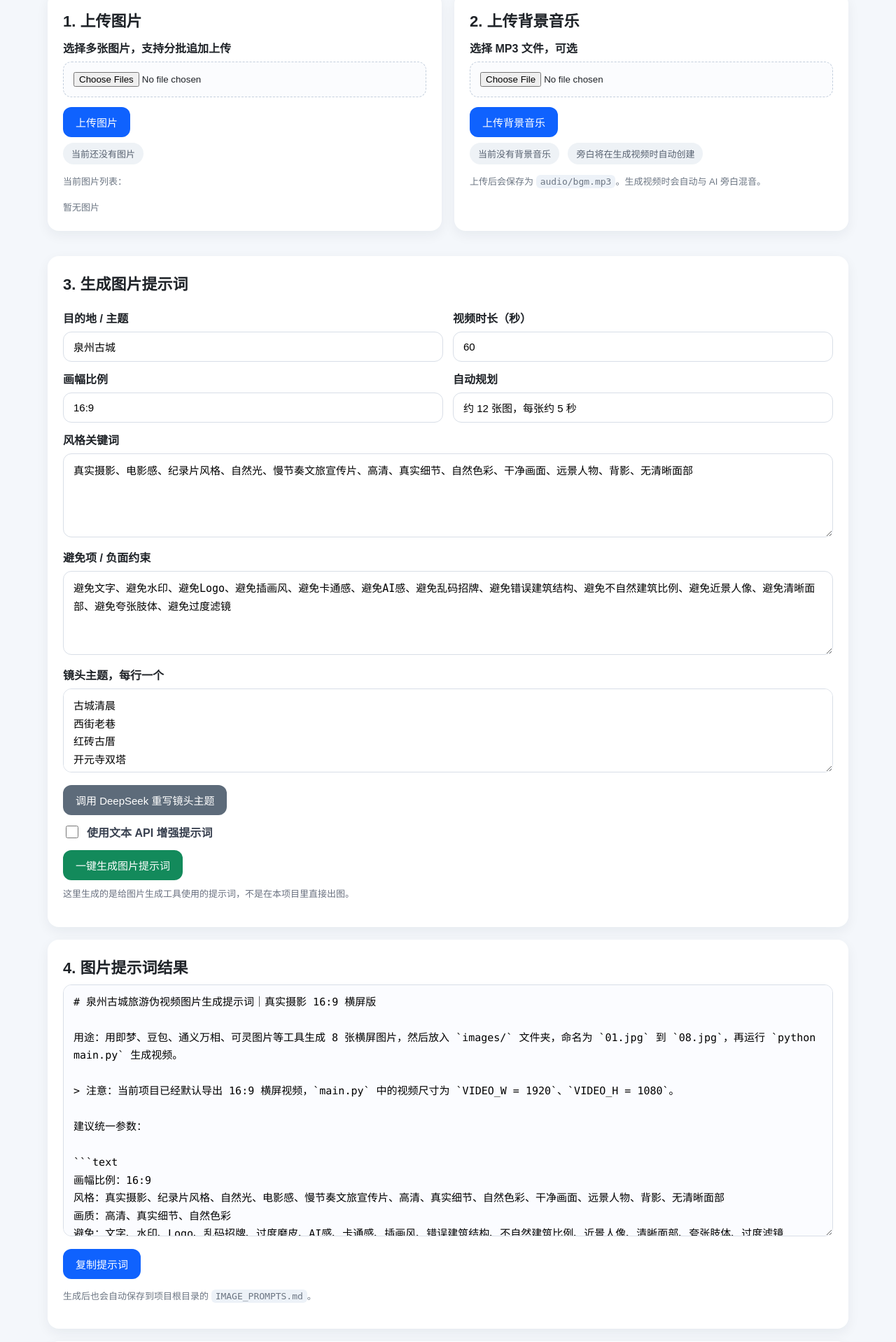
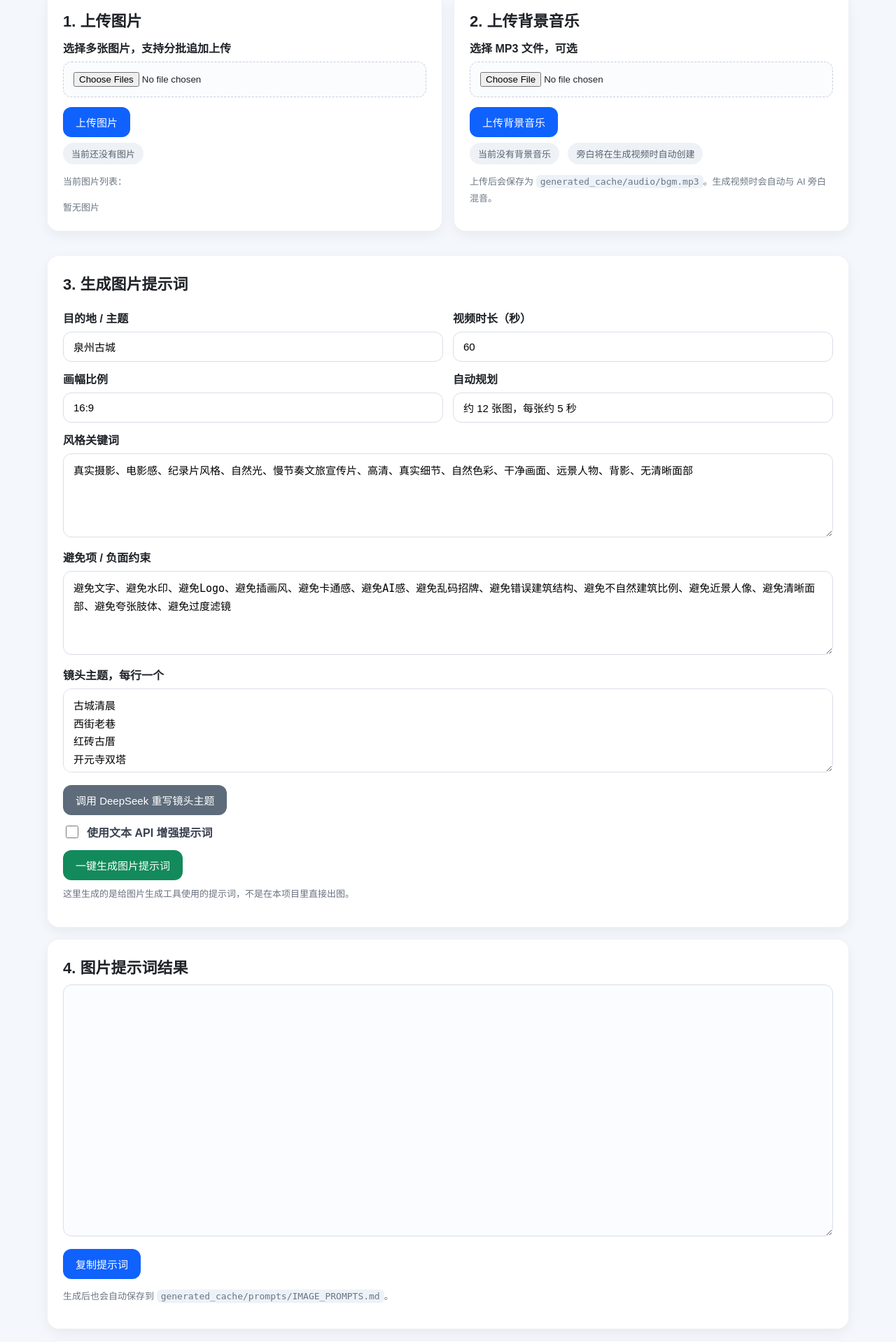
Before and after one commit to HarperCA/-1, a Flask app: page / in a window 1280 px wide. Shown: the part 452-2370 px from the top of the page at 70% size. Run offline with Flask 3, Linux system fonts and the light colour scheme; some libraries are stand-ins or nearby versions.

Commit message:
Route generated files to cache directory

```diff
--- a/app.py
+++ b/app.py
@@ -15,12 +15,16 @@
 )
 
 BASE_DIR = Path(__file__).parent
-IMAGE_DIR = BASE_DIR / "images"
-AUDIO_DIR = BASE_DIR / "audio"
-OUTPUT_DIR = BASE_DIR / "output"
-SCRIPT_FILE = BASE_DIR / "script.json"
+CACHE_DIR = BASE_DIR / "generated_cache"
+IMAGE_DIR = CACHE_DIR / "images"
+AUDIO_DIR = CACHE_DIR / "audio"
+OUTPUT_DIR = CACHE_DIR / "output"
+PROMPTS_DIR = CACHE_DIR / "prompts"
+TEMP_DIR = CACHE_DIR / "temp"
+LOG_DIR = CACHE_DIR / "logs"
+SCRIPT_FILE = CACHE_DIR / "script.json"
 OUTPUT_FILE = OUTPUT_DIR / "final.mp4"
-PROMPTS_FILE = BASE_DIR / "IMAGE_PROMPTS.md"
+PROMPTS_FILE = PROMPTS_DIR / "IMAGE_PROMPTS.md"
 
 app = Flask(__name__)
 app.secret_key = "travel-video-generator"
@@ -207,9 +211,13 @@
 
 
 def ensure_dirs():
+    CACHE_DIR.mkdir(parents=True, exist_ok=True)
     IMAGE_DIR.mkdir(parents=True, exist_ok=True)
     AUDIO_DIR.mkdir(parents=True, exist_ok=True)
     OUTPUT_DIR.mkdir(parents=True, exist_ok=True)
+    PROMPTS_DIR.mkdir(parents=True, exist_ok=True)
+    TEMP_DIR.mkdir(parents=True, exist_ok=True)
+    LOG_DIR.mkdir(parents=True, exist_ok=True)
 
 
 def get_image_files():
@@ -469,7 +477,7 @@
     lines.append("1. 复制上面每一条提示词到图片生成工具。")
     lines.append(f"2. 统一选择 {aspect_ratio} 画幅。")
     lines.append("3. 生成图片后按顺序命名为 01.jpg、02.jpg、03.jpg ...")
-    lines.append("4. 放入项目的 images/ 文件夹。")
+    lines.append("4. 放入项目的 generated_cache/images/ 文件夹，或在网页中上传图片。")
     lines.append("5. 回到本项目网页继续生成旅游伪视频。")
     lines.append("")
     return "\n".join(lines)
@@ -839,7 +847,7 @@
             error_text = (result.stderr or result.stdout or "未知错误")[-1500:]
             flash("生成失败：\n" + error_text)
         else:
-            flash("视频生成成功：output/final.mp4")
+            flash("视频生成成功：generated_cache/output/final.mp4")
     except Exception as exc:
         flash(f"生成失败：{exc}")
     return redirect(url_for("index"))
--- a/templates/index.html
+++ b/templates/index.html
@@ -224,10 +224,10 @@
           <button type="submit">上传背景音乐</button>
         </form>
         <div>
-          {% if bgm_exists %}<span class="status ok">背景音乐已就绪：audio/bgm.mp3</span>{% else %}<span class="status gray">当前没有背景音乐</span>{% endif %}
-          {% if voice_exists %}<span class="status ok">旁白文件存在：audio/voice.mp3</span>{% else %}<span class="status gray">旁白将在生成视频时自动创建</span>{% endif %}
+          {% if bgm_exists %}<span class="status ok">背景音乐已就绪：generated_cache/audio/bgm.mp3</span>{% else %}<span class="status gray">当前没有背景音乐</span>{% endif %}
+          {% if voice_exists %}<span class="status ok">旁白文件存在：generated_cache/audio/voice.mp3</span>{% else %}<span class="status gray">旁白将在生成视频时自动创建</span>{% endif %}
         </div>
-        <p class="small">上传后会保存为 <code>audio/bgm.mp3</code>。生成视频时会自动与 AI 旁白混音。</p>
+        <p class="small">上传后会保存为 <code>generated_cache/audio/bgm.mp3</code>。生成视频时会自动与 AI 旁白混音。</p>
       </div>
     </div>
 
@@ -259,7 +259,7 @@
       <h2>4. 图片提示词结果</h2>
       <textarea id="prompt_output" class="prompt-output" readonly>{{ prompt_output }}</textarea>
       <div><button type="button" onclick="copyPromptText()">复制提示词</button></div>
-      <p class="small">生成后也会自动保存到项目根目录的 <code>IMAGE_PROMPTS.md</code>。</p>
+      <p class="small">生成后也会自动保存到 <code>generated_cache/prompts/IMAGE_PROMPTS.md</code>。</p>
     </div>
 
     <div class="card">
@@ -323,7 +323,7 @@
         <button class="green" type="submit">开始生成 final.mp4</button>
         {% if has_output %}<a class="btn secondary" href="/download">下载 final.mp4</a>{% endif %}
       </form>
-      <p class="small">生成过程会调用 <code>main.py</code>，自动生成 <code>audio/voice.mp3</code> 与 <code>output/final.mp4</code>。</p>
+      <p class="small">生成过程会调用 <code>main.py</code>，自动生成 <code>generated_cache/audio/voice.mp3</code> 与 <code>generated_cache/output/final.mp4</code>。</p>
     </div>
   </div>
 </body>
```
Also changed, not shown: main.py (+7 -5 lines), 8 other files.
